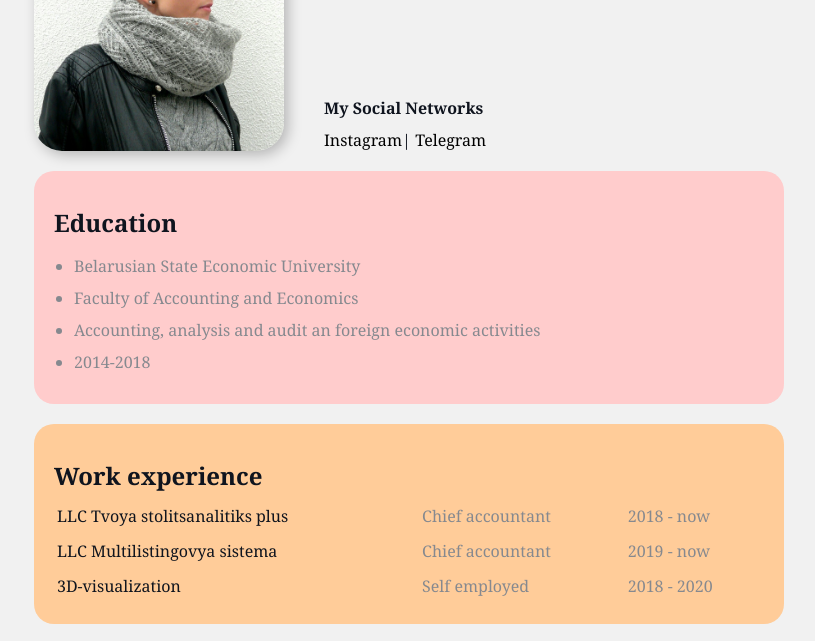
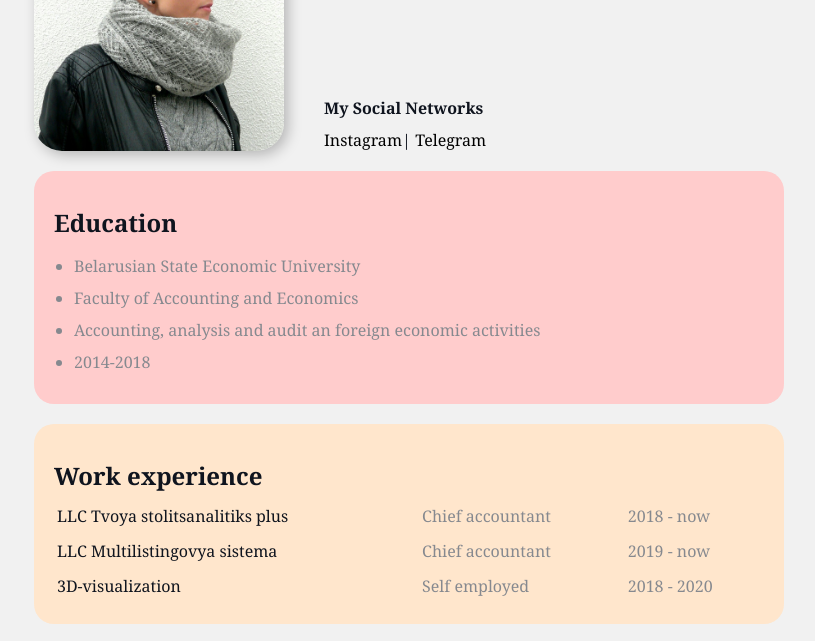
Before and after one commit to MargaritaMorozova/MyCV, a plain HTML site: page index.html in a window 1280 px wide. Shown: the part 149-790 px from the top of the page, without its empty margins (231-1046 px from the left). Drawn offline with Linux system fonts and the light colour scheme.

Commit message:
Update styles.css

```diff
--- a/styles.css
+++ b/styles.css
@@ -78,7 +78,7 @@ a:visited {				/* при нажатии на ссылку она меняет ц
 	background: #FFCCCC;
 }
 .bg-orange {
-	background: #FFCC99;
+	background: #FFE6CC;
 }
 
 .card {
```
